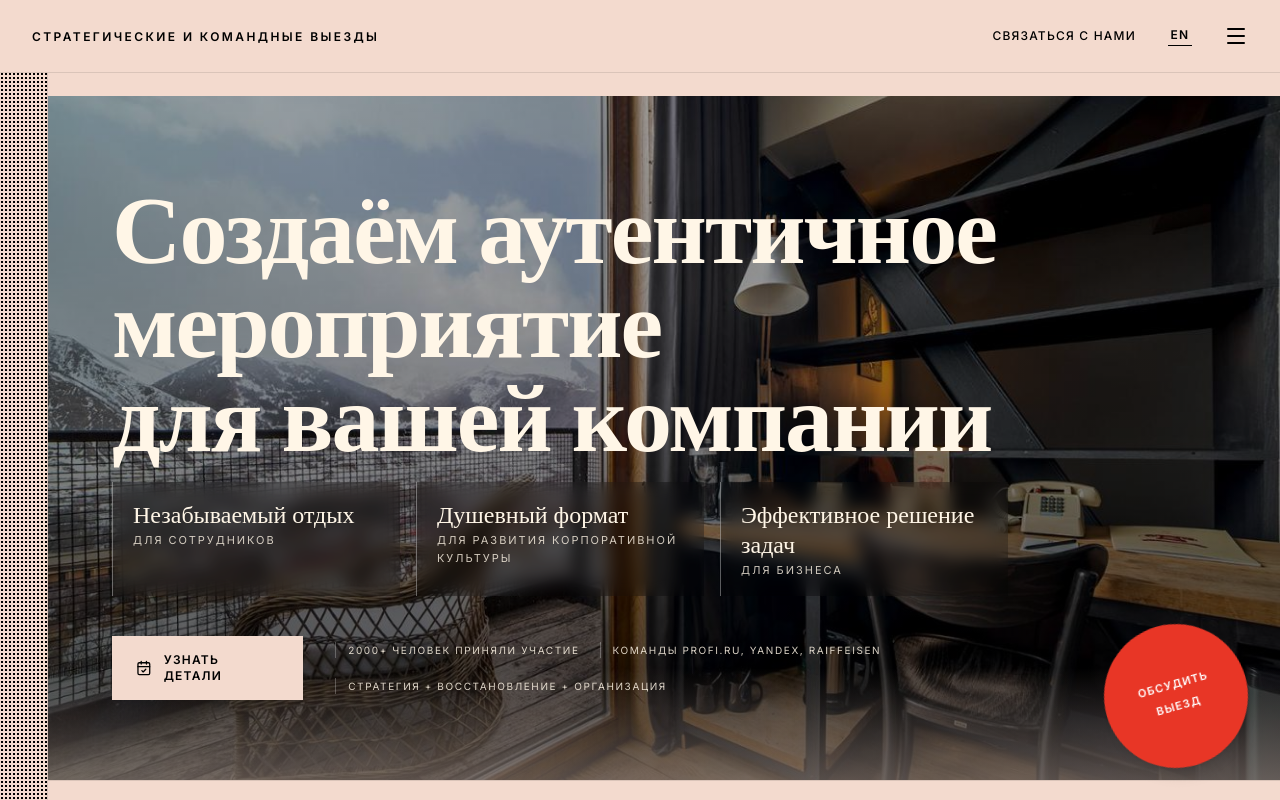
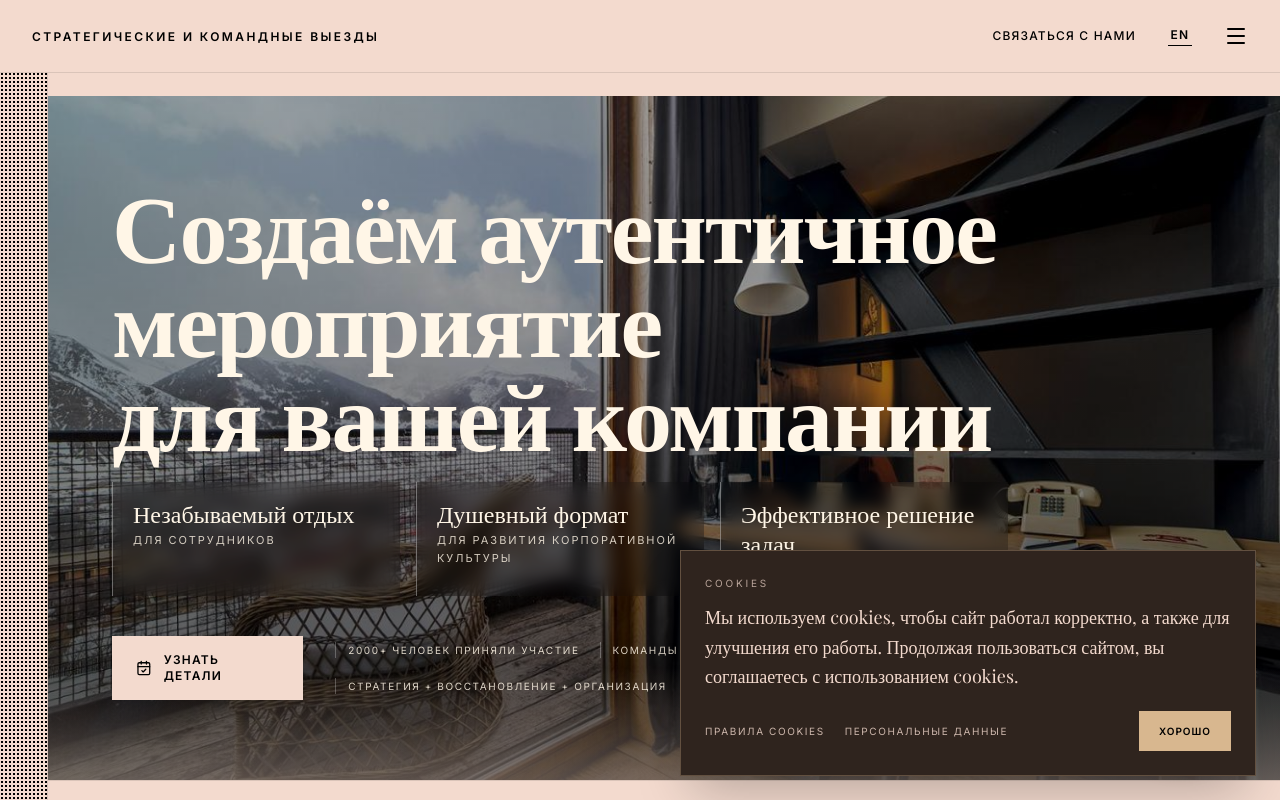
Before and after one commit to eppelas/yury-event, a React (Vite) app: page / in a window 1280 px wide. Built offline with nearby package versions, Linux system fonts and the light colour scheme; a web font is replaced by a local one.

Commit message:
Add footer legal details and cookie consent

```diff
--- /dev/null
+++ b/public/cookie-policy.html
@@ -0,0 +1,61 @@
+<!doctype html>
+<html lang="ru">
+  <head>
+    <meta charset="UTF-8" />
+    <meta name="viewport" content="width=device-width, initial-scale=1.0" />
+    <title>Правила использования cookies</title>
+    <style>
+      body {
+        margin: 0;
+        background: #f3dace;
+        color: #1f1a16;
+        font-family: Georgia, "Times New Roman", serif;
+        line-height: 1.6;
+      }
+      main {
+        max-width: 760px;
+        margin: 0 auto;
+        padding: 48px 20px;
+      }
+      h1 {
+        font-size: clamp(32px, 6vw, 56px);
+        line-height: 1;
+        margin: 0 0 24px;
+        font-weight: 400;
+      }
+      h2 {
+        margin-top: 32px;
+        font-size: 22px;
+      }
+      p, li {
+        font-size: 18px;
+      }
+      a {
+        color: inherit;
+      }
+    </style>
+  </head>
+  <body>
+    <main>
+      <h1>Правила использования cookies</h1>
+      <p>Настоящие правила объясняют, как сайт использует cookies и похожие технические данные.</p>
+
+      <h2>Что такое cookies</h2>
+      <p>Cookies — небольшие файлы, которые сохраняются в браузере пользователя и помогают сайту работать корректно, запоминать настройки и улучшать пользовательский опыт.</p>
+
+      <h2>Какие cookies используются</h2>
+      <ul>
+        <li>Необходимые cookies: нужны для корректной работы сайта и сохранения выбора пользователя, например согласия с использованием cookies.</li>
+        <li>Функциональные cookies: помогают улучшать удобство сайта и сохранять пользовательские настройки.</li>
+      </ul>
+
+      <h2>Как управлять cookies</h2>
+      <p>Вы можете ограничить или удалить cookies в настройках браузера. Если отключить cookies, отдельные функции сайта могут работать некорректно.</p>
+
+      <h2>Оператор</h2>
+      <p>ИП ЧИХАЛОВ ЮРИЙ ВАЛЕРЬЕВИЧ<br />ОГРНИП 320774600216938<br />ИНН 772378963005</p>
+
+      <p><a href="./">Вернуться на сайт</a></p>
+    </main>
+  </body>
+</html>
--- /dev/null
+++ b/public/privacy.html
@@ -0,0 +1,68 @@
+<!doctype html>
+<html lang="ru">
+  <head>
+    <meta charset="UTF-8" />
+    <meta name="viewport" content="width=device-width, initial-scale=1.0" />
+    <title>Политика обработки персональных данных</title>
+    <style>
+      body {
+        margin: 0;
+        background: #f3dace;
+        color: #1f1a16;
+        font-family: Georgia, "Times New Roman", serif;
+        line-height: 1.6;
+      }
+      main {
+        max-width: 760px;
+        margin: 0 auto;
+        padding: 48px 20px;
+      }
+      h1 {
+        font-size: clamp(32px, 6vw, 56px);
+        line-height: 1;
+        margin: 0 0 24px;
+        font-weight: 400;
+      }
+      h2 {
+        margin-top: 32px;
+        font-size: 22px;
+      }
+      p, li {
+        font-size: 18px;
+      }
+      a {
+        color: inherit;
+      }
+    </style>
+  </head>
+  <body>
+    <main>
+      <h1>Политика обработки персональных данных</h1>
+      <p>Настоящая политика описывает порядок обработки персональных данных пользователей сайта.</p>
+
+      <h2>Оператор</h2>
+      <p>ИП ЧИХАЛОВ ЮРИЙ ВАЛЕРЬЕВИЧ<br />ОГРНИП 320774600216938<br />ИНН 772378963005</p>
+
+      <h2>Какие данные могут обрабатываться</h2>
+      <ul>
+        <li>Контактные данные, которые пользователь передает добровольно при обращении.</li>
+        <li>Технические данные, необходимые для работы сайта, включая cookies.</li>
+      </ul>
+
+      <h2>Цели обработки</h2>
+      <ul>
+        <li>Обработка запросов и организация коммуникации с пользователем.</li>
+        <li>Подготовка предложения по мероприятию или выезду.</li>
+        <li>Обеспечение корректной работы сайта.</li>
+      </ul>
+
+      <h2>Права пользователя</h2>
+      <p>Пользователь может запросить уточнение, блокирование или удаление своих персональных данных, направив обращение оператору.</p>
+
+      <h2>Контакты</h2>
+      <p>Email: chikhalov@gmail.com<br />Telegram: @chikhalov2<br />Телефон: +7(915)212-05-73</p>
+
+      <p><a href="./">Вернуться на сайт</a></p>
+    </main>
+  </body>
+</html>
--- a/src/components/YuryEventPage.tsx
+++ b/src/components/YuryEventPage.tsx
@@ -1,4 +1,4 @@
-import React, { useState, useRef } from 'react';
+import React, { useEffect, useState, useRef } from 'react';
 import { motion, AnimatePresence } from 'framer-motion';
 import { Menu, ChevronDown, X, Compass, Layers3, Sparkles, ShieldCheck, Target, Users, MessageSquare, Route, Handshake, CalendarCheck } from 'lucide-react';
 
@@ -509,6 +509,51 @@ const TrustedLogosSection = ({ lang }: { lang: Lang }) => (
   </section>
 );
 
+const CookieConsent = ({ lang }: { lang: Lang }) => {
+  const [isVisible, setIsVisible] = useState(false);
+
+  useEffect(() => {
+    setIsVisible(localStorage.getItem('yury-event-cookie-consent') !== 'accepted');
+  }, []);
+
+  const acceptCookies = () => {
+    localStorage.setItem('yury-event-cookie-consent', 'accepted');
+    setIsVisible(false);
+  };
+
+  if (!isVisible) return null;
+
+  return (
+    <div className="fixed left-4 right-4 bottom-4 md:left-auto md:right-6 md:bottom-6 md:max-w-xl z-[60] bg-[#2F241E] text-[#F3DACE] border border-[#D8B78F]/30 shadow-2xl p-5 md:p-6">
+      <div className="font-sans-chronakis text-[10px] tracking-[0.28em] uppercase opacity-70 mb-3">
+        {lang === 'ru' ? 'Cookies' : 'Cookies'}
+      </div>
+      <p className="font-serif-chronakis text-base md:text-lg leading-relaxed mb-5">
+        {lang === 'ru'
+          ? 'Мы используем cookies, чтобы сайт работал корректно, а также для улучшения его работы. Продолжая пользоваться сайтом, вы соглашаетесь с использованием cookies.'
+          : 'We use cookies to keep the website working correctly and improve its experience. By continuing to use the website, you agree to our use of cookies.'}
+      </p>
+      <div className="flex flex-col sm:flex-row gap-3 sm:items-center sm:justify-between">
+        <div className="flex flex-wrap gap-x-5 gap-y-2 font-sans-chronakis text-[10px] tracking-[0.16em] uppercase opacity-80">
+          <a href="./cookie-policy.html" target="_blank" rel="noreferrer" className="hover:opacity-60 transition-opacity">
+            {lang === 'ru' ? 'Правила cookies' : 'Cookie policy'}
+          </a>
+          <a href="./privacy.html" target="_blank" rel="noreferrer" className="hover:opacity-60 transition-opacity">
+            {lang === 'ru' ? 'Персональные данные' : 'Privacy policy'}
+          </a>
+        </div>
+        <button
+          type="button"
+          onClick={acceptCookies}
+          className="bg-[#D8B78F] text-black px-5 py-3 font-sans-chronakis text-[10px] tracking-widest uppercase font-bold hover:bg-[#F3DACE] transition-colors"
+        >
+          {lang === 'ru' ? 'Хорошо' : 'Accept'}
+        </button>
+      </div>
+    </div>
+  );
+};
+
 export default function YuryEventPage() {
   const [crazyMode, setCrazyMode] = useState(false);
   const [isMenuOpen, setIsMenuOpen] = useState(false);
@@ -829,14 +874,20 @@ export default function YuryEventPage() {
           </div>
         </section>
 
-        <footer className="py-10 md:py-12 px-5 md:px-16 border-t border-black/10 flex flex-col md:flex-row justify-between items-center gap-6 md:gap-8">
-           <div className="font-sans-chronakis text-xs tracking-[0.2em] font-bold uppercase text-center">
+        <footer className="py-10 md:py-12 px-5 md:px-16 border-t border-black/10 flex flex-col lg:flex-row justify-between items-center gap-6 md:gap-8">
+           <div className="font-sans-chronakis text-xs tracking-[0.2em] font-bold uppercase text-center lg:text-left">
               {T.footer_text[lang]}
            </div>
-           <div className="flex flex-wrap justify-center gap-8 font-sans-chronakis text-xs tracking-widest uppercase opacity-80 items-center">
+           <div className="font-sans-chronakis text-[10px] md:text-xs tracking-[0.14em] uppercase opacity-70 text-center leading-relaxed">
+              <div>ИП ЧИХАЛОВ ЮРИЙ ВАЛЕРЬЕВИЧ</div>
+              <div>ОГРНИП 320774600216938</div>
+              <div>ИНН 772378963005</div>
+           </div>
+           <div className="flex flex-wrap justify-center gap-5 md:gap-8 font-sans-chronakis text-xs tracking-widest uppercase opacity-80 items-center">
               <span>chikhalov@gmail.com</span>
               <a href="https://t.me/chikhalov2" target="_blank" rel="noreferrer" className="hover:opacity-60 transition-opacity">Telegram</a>
               <span>+7(915)212-05-73</span>
+              <a href="./privacy.html" target="_blank" rel="noreferrer" className="hover:opacity-60 transition-opacity">Privacy</a>
            </div>
         </footer>
 
@@ -866,6 +917,7 @@ export default function YuryEventPage() {
           </motion.div>
         )}
       </AnimatePresence>
+      <CookieConsent lang={lang} />
     </div>
   );
 }
```
